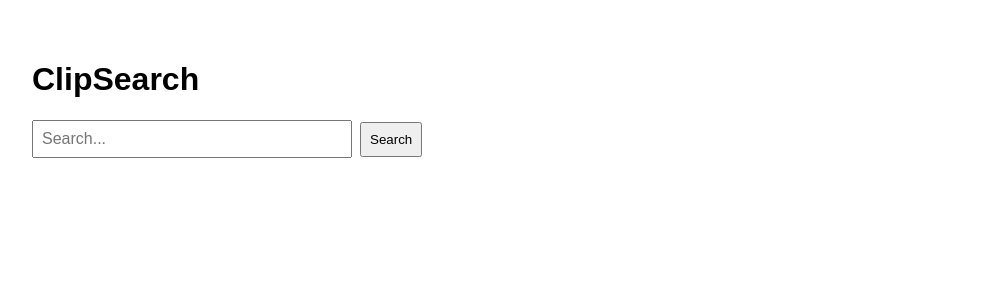
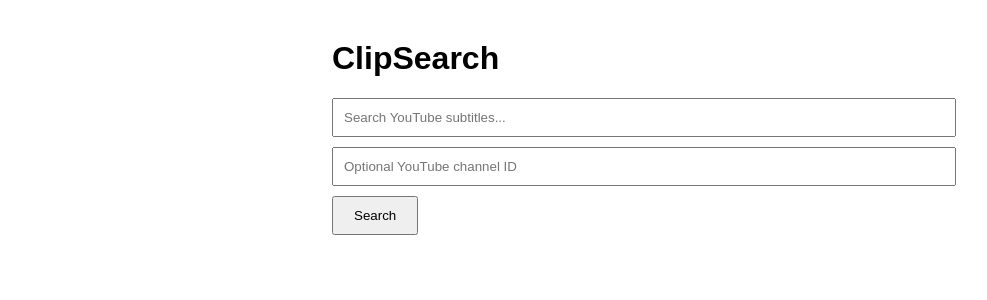
Before and after one commit to Crevista/Clipsearch, a Next.js app: page / in a window 1280 px wide. Shown: the top 300 px of the page, without its empty margins (8-995 px from the left). Built offline with nearby package versions, Linux system fonts and the light colour scheme.

Commit message:
Update index.js

```diff
--- a/pages/index.js
+++ b/pages/index.js
@@ -1,60 +1,80 @@
-import React, { useState } from 'react';
+import { useState } from 'react';
 
 export default function Home() {
   const [query, setQuery] = useState('');
+  const [channelId, setChannelId] = useState('');
   const [results, setResults] = useState([]);
   const [loading, setLoading] = useState(false);
-  const [error, setError] = useState(null);
+  const [error, setError] = useState('');
 
   const handleSearch = async () => {
-    if (!query) return;
-
     setLoading(true);
-    setError(null);
+    setError('');
     setResults([]);
 
     try {
-      const res = await fetch(`/api/search?q=${encodeURIComponent(query)}`);
+      const params = new URLSearchParams({ q: query });
+      if (channelId) {
+        params.append('channelId', channelId);
+      }
+
+      const res = await fetch(`/api/search?${params.toString()}`);
       const data = await res.json();
 
-      if (!res.ok) {
-        throw new Error(data.message || 'API error');
-      }
-
-      setResults(data.results || []);
+      if (!res.ok) throw new Error(data.error || 'Unknown error');
+      setResults(data.result || []);
     } catch (err) {
-      setError(err.message || 'Unexpected error');
+      setError('API error');
+    } finally {
+      setLoading(false);
     }
-
-    setLoading(false);
   };
 
   return (
-    <div style={{ padding: '2rem', fontFamily: 'Arial, sans-serif' }}>
-      <h1>ClipSearch</h1>
+    <div style={{ maxWidth: '600px', margin: '40px auto', fontFamily: 'Arial, sans-serif' }}>
+      <h1 style={{ fontSize: '32px' }}>ClipSearch</h1>
       <input
         type="text"
+        placeholder="Search YouTube subtitles..."
         value={query}
-        onChange={e => setQuery(e.target.value)}
-        placeholder="Search..."
-        style={{ padding: '0.5rem', width: '300px', fontSize: '1rem' }}
+        onChange={(e) => setQuery(e.target.value)}
+        style={{ width: '100%', padding: '10px', marginBottom: '10px' }}
       />
-      <button onClick={handleSearch} style={{ padding: '0.5rem', marginLeft: '0.5rem' }}>
-        Search
+      <input
+        type="text"
+        placeholder="Optional YouTube channel ID"
+        value={channelId}
+        onChange={(e) => setChannelId(e.target.value)}
+        style={{ width: '100%', padding: '10px', marginBottom: '10px' }}
+      />
+      <button
+        onClick={handleSearch}
+        style={{ padding: '10px 20px', cursor: 'pointer' }}
+        disabled={loading}
+      >
+        {loading ? 'Searching...' : 'Search'}
       </button>
 
-      {loading && <p>Loading...</p>}
-      {error && <p style={{ color: 'red' }}>{error}</p>}
+      {error && <p style={{ color: 'red', marginTop: '20px' }}>{error}</p>}
 
-      <ul style={{ marginTop: '2rem' }}>
-        {results.map((item, index) => (
-          <li key={index}>
-            <a href={`https://www.youtube.com/watch?v=${item.videoId}&t=${item.start}s`} target="_blank" rel="noopener noreferrer">
-              {item.text}
-            </a>
-          </li>
-        ))}
-      </ul>
+      {results.length > 0 && (
+        <ul style={{ marginTop: '20px', paddingLeft: '0' }}>
+          {results.map((item, index) => (
+            <li key={index} style={{ listStyle: 'none', marginBottom: '20px' }}>
+              <strong>{item.title}</strong><br />
+              <a
+                href={`https://www.youtube.com/watch?v=${item.id}&t=${Math.floor(
+                  item.hits[0]?.start || 0
+                )}s`}
+                target="_blank"
+                rel="noopener noreferrer"
+              >
+                Watch Clip
+              </a>
+            </li>
+          ))}
+        </ul>
+      )}
     </div>
   );
 }
```
